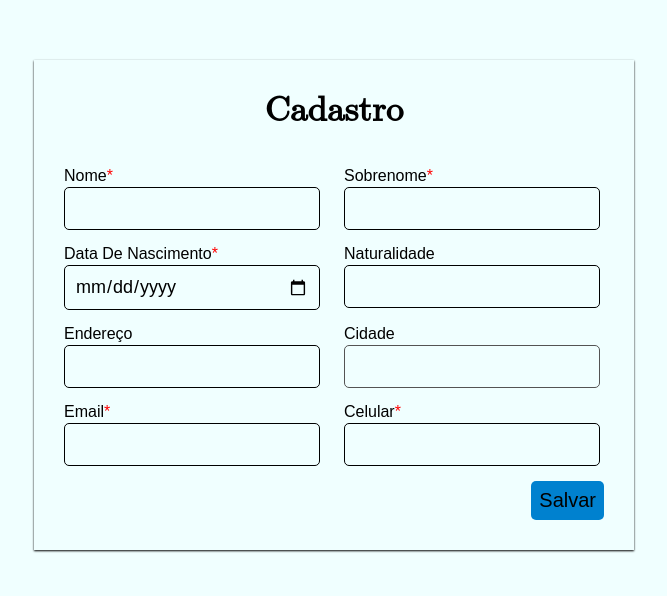
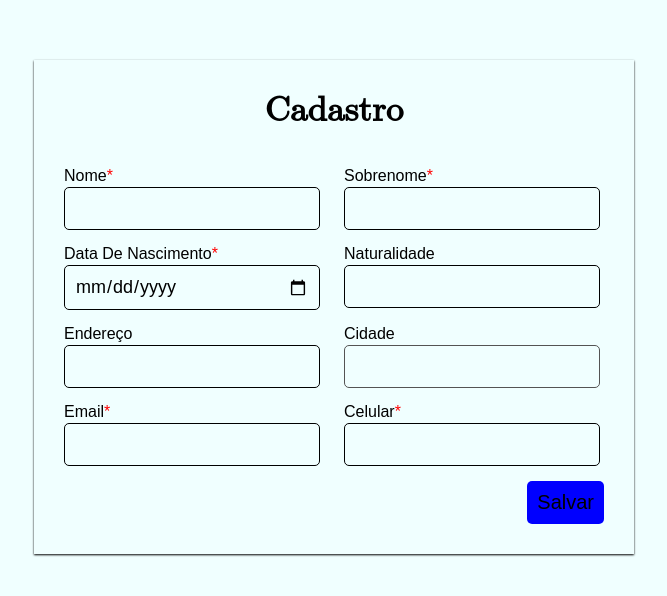
Before and after one commit to JailsonSilv/Form-React, a React (Vite) app: page / in a window 1280 px wide. Shown: the top 596 px of the page, without its empty margins (306-973 px from the left). Built offline with nearby package versions, Linux system fonts and the light colour scheme.

Commit message:
Alteração btn

```diff
--- a/src/App.jsx
+++ b/src/App.jsx
@@ -44,10 +44,10 @@ const Footer = styled.div`
 `;
 
 const Button = styled.button`
-  padding: 8px;
+  padding: 10px;
   font-size: 20px;
   cursor: pointer;
-  background-color: #0081cf;
+  background-color: blue;
   color: black;
   border: none;
   border-radius: 5px;
```
